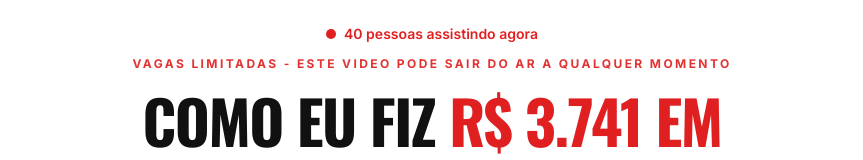
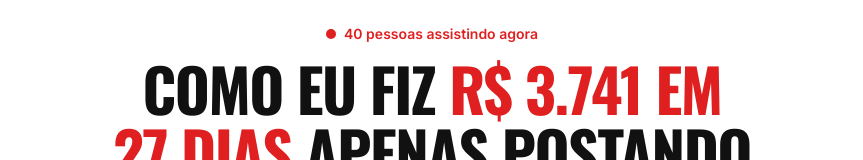
Before and after one commit to victorudourado-netizen/v0-pagina-de-vendas-com-ia, a Next.js app: page / in a window 1280 px wide. Shown: the top 160 px of the page, without its empty margins (208-1071 px from the left). Built offline with nearby package versions, Linux system fonts and the light colour scheme.

Commit message:
fix: remove outdated message from page\n\nRemove "Limited slots - This video may go offline anytime" text.

```diff
--- a/app/page.tsx
+++ b/app/page.tsx
@@ -38,9 +38,6 @@ export default function VSLPage() {
 
       {/* Headline */}
       <div className="px-3 sm:px-4 pb-4 sm:pb-6 max-w-[800px] mx-auto text-center">
-        <p className="text-[#e02020] text-[11px] sm:text-xs font-bold uppercase tracking-[0.15em] sm:tracking-[0.2em] mb-3 sm:mb-4 font-sans animate-pulse">
-          Vagas limitadas - Este video pode sair do ar a qualquer momento
-        </p>
         <h1 className="text-[#111111] text-[28px] sm:text-4xl md:text-5xl lg:text-6xl font-bold leading-[1.05] text-balance font-serif uppercase tracking-tight">
           Como Eu Fiz{" "}
           <span className="text-[#e02020]">R$ 3.741 Em 27 Dias</span>{" "}
```
